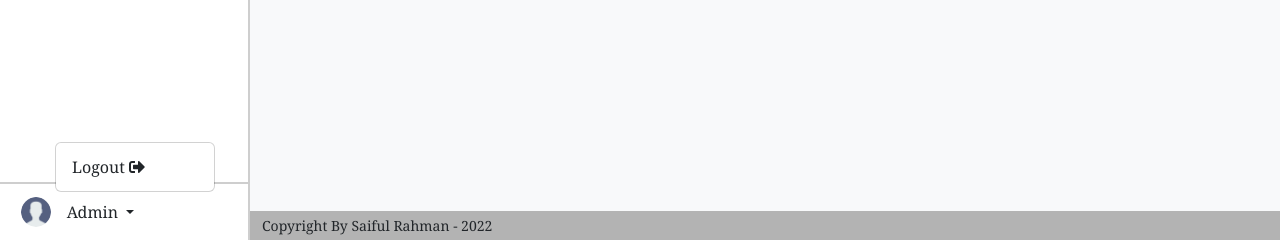
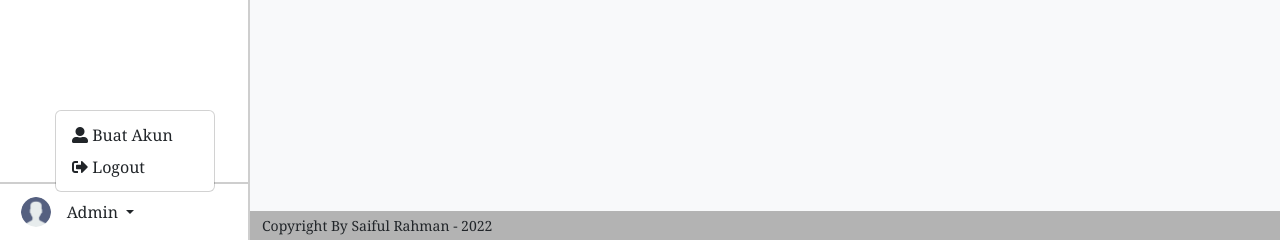
Before and after one commit to SaifulRahmanCoding/sekolah_mi, a PHP site: page /admin/index.php in a window 1280 px wide, after a click on "Admin". Shown: the part 688-928 px from the top of the page. Run offline with PHP 8.4, Linux system fonts and the light colour scheme; a user stored in the database is signed in; data that the repository does not hold is empty.

Commit message:
update hosting

```diff
--- a/admin/komponen/sidebar.php
+++ b/admin/komponen/sidebar.php
@@ -30,7 +30,8 @@
                 <?php echo ucwords($_SESSION['nama']); ?>
             </button>
             <ul class="dropdown-menu" aria-labelledby="dropdownMenuButton">
-                <li><a href="logout.php" class="dropdown-item">Logout <i class="fa fa-sign-out-alt"></i></a></li>
+                <li><a href="newUser.php" class="dropdown-item"> <i class="fa fa-user-alt"></i> Buat Akun</a></li>
+                <li><a href="logout.php" class="dropdown-item"> <i class="fa fa-sign-out-alt"></i> Logout</a></li>
             </ul>
         </div>
     </div>
--- a/assets/koneksi.php
+++ b/assets/koneksi.php
@@ -1,6 +1,8 @@
 <?php
 // kalau pakai offline
-$db = new mysqli("localhost","root","","sekolah_mi");
+// $db = new mysqli("localhost","root","","sekolah_mi");
+
+$db = mysqli_connect("sql201.ezyro.com", "ezyro_32519759", "adbx88pam0lja", "ezyro_32519759_sekolah_mi");
 // cek koneksi
 if ($db->connect_error) {
 	echo "Gagal menyambungkan ke MySQL : ".$db->connect_error;
```
